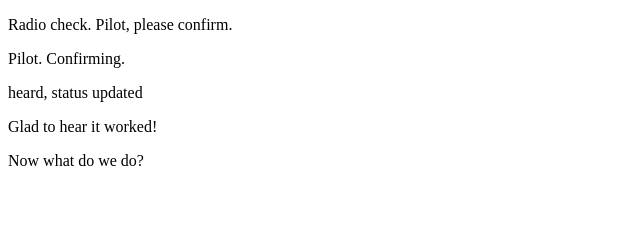
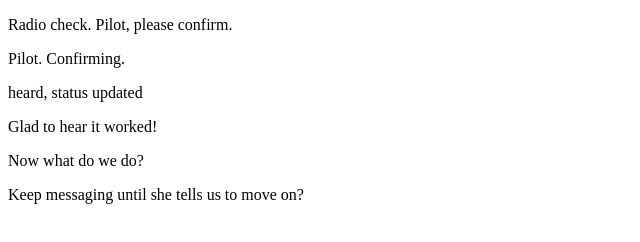
Before and after one commit to RobinM88/communication-log-CoPilot, a plain HTML site: page index.html in a window 1280 px wide. Shown: the whole page, without its empty margins (0-640 px from the left). Drawn offline with Linux system fonts and the light colour scheme.

Commit message:
not sure what next

```diff
--- a/index.html
+++ b/index.html
@@ -6,5 +6,6 @@
       <p>heard, status updated</p>
       <p>Glad to hear it worked!</p>
       <p>Now what do we do?</p>
+      <p>Keep messaging until she tells us to move on?</p>
     </body>
 </html>
```
